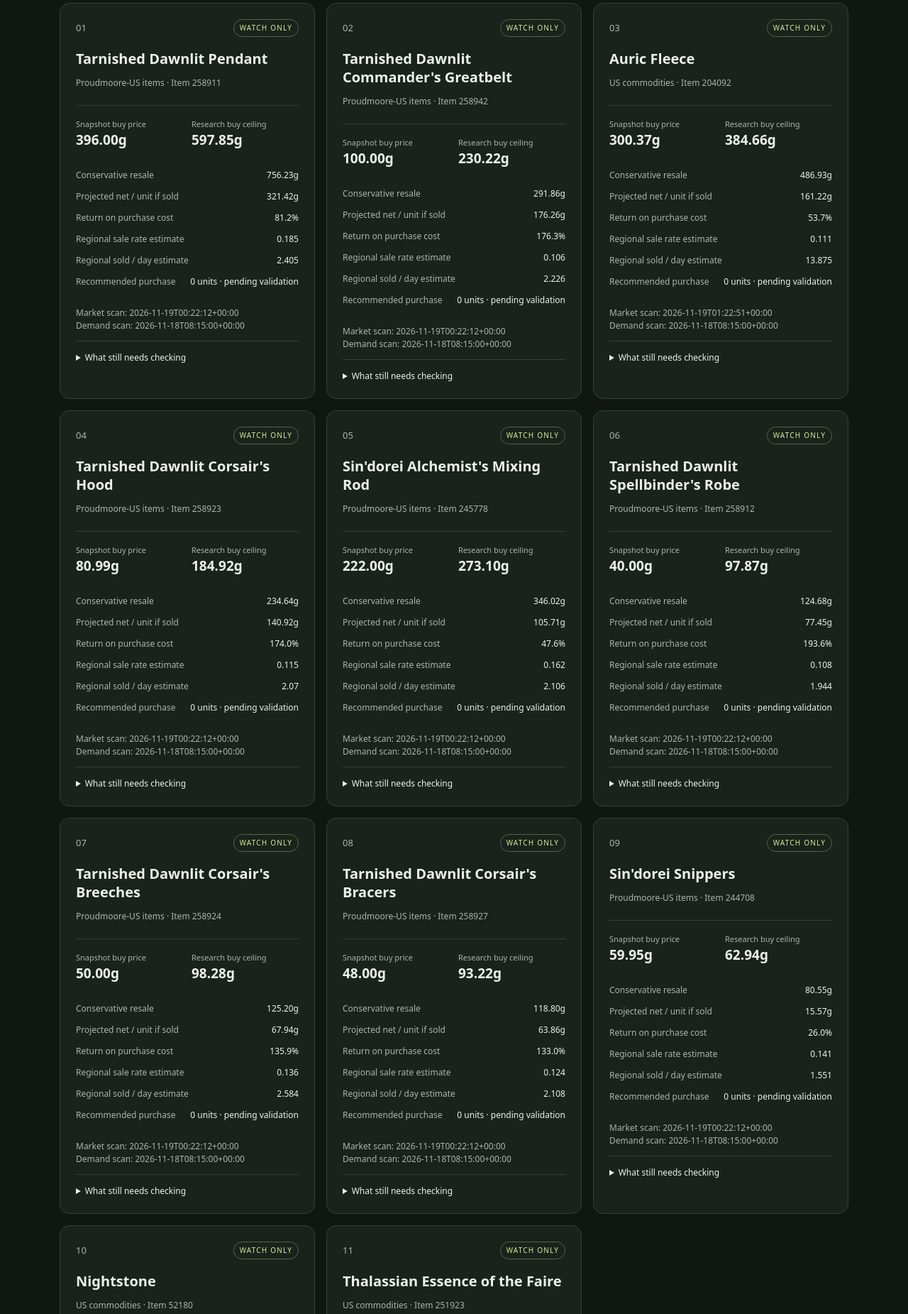
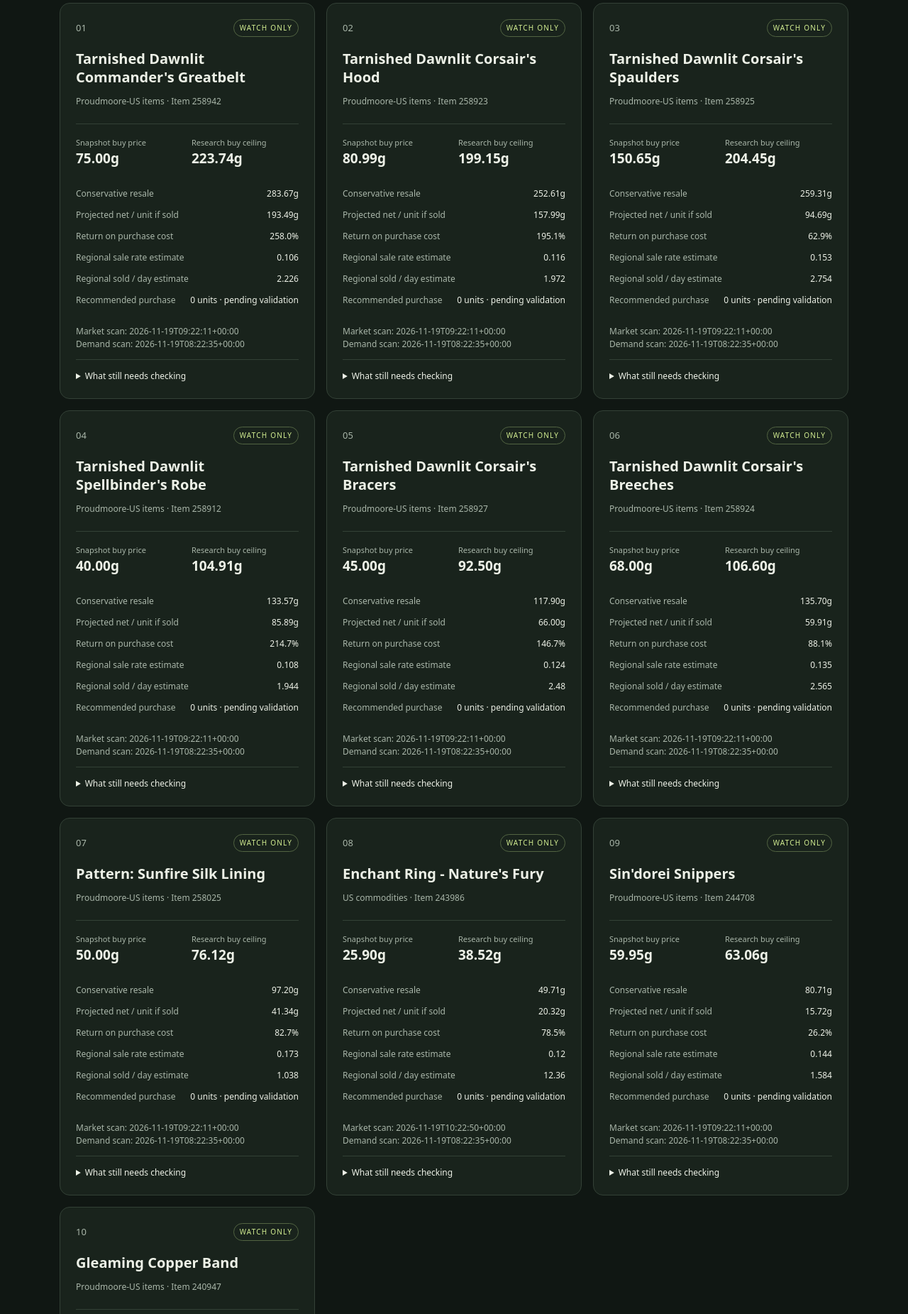
Before and after one commit to rclee/proudmoore-market-scanner, a plain HTML site: page index.html in a window 1280 px wide. Shown: the part 748-2599 px from the top of the page at 71% size. Drawn offline with Linux system fonts and the light colour scheme.

Commit message:
Publish current market report

```diff
--- a/index.html
+++ b/index.html
@@ -30,139 +30,127 @@ footer{color:var(--muted);font-size:12px;margin-top:30px}a{color:var(--accent)}.
 <p class="muted">Showing up to 100 candidates, ranked by projected profit per unit. Regional demand is not your personal chance of a sale.</p>
 <div class="grid"><article data-scope="realm">
 <div class="card-top"><span class="rank">01</span><span class="tag">WATCH ONLY</span></div>
-<h3>Tarnished Dawnlit Pendant</h3><p class="muted">Proudmoore-US items · Item 258911</p>
-<div class="prices"><div><small>Snapshot buy price</small><strong>396.00g</strong></div>
-<div><small>Research buy ceiling</small><strong>597.85g</strong></div></div>
-<dl><div><dt>Conservative resale</dt><dd>756.23g</dd></div>
-<div><dt>Projected net / unit if sold</dt><dd>321.42g</dd></div>
-<div><dt>Return on purchase cost</dt><dd>81.2%</dd></div>
-<div><dt>Regional sale rate estimate</dt><dd>0.185</dd></div>
-<div><dt>Regional sold / day estimate</dt><dd>2.405</dd></div>
-<div><dt>Recommended purchase</dt><dd>0 units · pending validation</dd></div></dl>
-<p class="timestamp">Market scan: 2026-11-19T00:22:12+00:00<br>Demand scan: 2026-11-18T08:15:00+00:00</p>
-<details><summary>What still needs checking</summary><ul><li>Current listing price and available quantity not verified</li><li>No verified whitelist or inventory balance</li><li>Regional demand estimate; Proudmoore sell-through unproven</li><li>7–14 day market validation not completed</li><li>Base item CSV does not verify equipment or other item variants</li></ul></details></article><article data-scope="realm">
-<div class="card-top"><span class="rank">02</span><span class="tag">WATCH ONLY</span></div>
 <h3>Tarnished Dawnlit Commander&#x27;s Greatbelt</h3><p class="muted">Proudmoore-US items · Item 258942</p>
-<div class="prices"><div><small>Snapshot buy price</small><strong>100.00g</strong></div>
-<div><small>Research buy ceiling</small><strong>230.22g</strong></div></div>
-<dl><div><dt>Conservative resale</dt><dd>291.86g</dd></div>
-<div><dt>Projected net / unit if sold</dt><dd>176.26g</dd></div>
-<div><dt>Return on purchase cost</dt><dd>176.3%</dd></div>
+<div class="prices"><div><small>Snapshot buy price</small><strong>75.00g</strong></div>
+<div><small>Research buy ceiling</small><strong>223.74g</strong></div></div>
+<dl><div><dt>Conservative resale</dt><dd>283.67g</dd></div>
+<div><dt>Projected net / unit if sold</dt><dd>193.49g</dd></div>
+<div><dt>Return on purchase cost</dt><dd>258.0%</dd></div>
 <div><dt>Regional sale rate estimate</dt><dd>0.106</dd></div>
 <div><dt>Regional sold / day estimate</dt><dd>2.226</dd></div>
 <div><dt>Recommended purchase</dt><dd>0 units · pending validation</dd></div></dl>
-<p class="timestamp">Market scan: 2026-11-19T00:22:12+00:00<br>Demand scan: 2026-11-18T08:15:00+00:00</p>
-<details><summary>What still needs checking</summary><ul><li>Current listing price and available quantity not verified</li><li>No verified whitelist or inventory balance</li><li>Regional demand estimate; Proudmoore sell-through unproven</li><li>7–14 day market validation not completed</li><li>Base item CSV does not verify equipment or other item variants</li></ul></details></article><article data-scope="commodities">
-<div class="card-top"><span class="rank">03</span><span class="tag">WATCH ONLY</span></div>
-<h3>Auric Fleece</h3><p class="muted">US commodities · Item 204092</p>
-<div class="prices"><div><small>Snapshot buy price</small><strong>300.37g</strong></div>
-<div><small>Research buy ceiling</small><strong>384.66g</strong></div></div>
-<dl><div><dt>Conservative resale</dt><dd>486.93g</dd></div>
-<div><dt>Projected net / unit if sold</dt><dd>161.22g</dd></div>
-<div><dt>Return on purchase cost</dt><dd>53.7%</dd></div>
-<div><dt>Regional sale rate estimate</dt><dd>0.111</dd></div>
-<div><dt>Regional sold / day estimate</dt><dd>13.875</dd></div>
-<div><dt>Recommended purchase</dt><dd>0 units · pending validation</dd></div></dl>
-<p class="timestamp">Market scan: 2026-11-19T01:22:51+00:00<br>Demand scan: 2026-11-18T08:15:00+00:00</p>
-<details><summary>What still needs checking</summary><ul><li>Current listing price and available quantity not verified</li><li>No verified whitelist or inventory balance</li><li>Regional demand estimate; Proudmoore sell-through unproven</li><li>7–14 day market validation not completed</li></ul></details></article><article data-scope="realm">
-<div class="card-top"><span class="rank">04</span><span class="tag">WATCH ONLY</span></div>
+<p class="timestamp">Market scan: 2026-11-19T09:22:11+00:00<br>Demand scan: 2026-11-19T08:22:35+00:00</p>
+<details><summary>What still needs checking</summary><ul><li>Current listing price and available quantity not verified</li><li>No verified whitelist or inventory balance</li><li>Regional demand estimate; Proudmoore sell-through unproven</li><li>7–14 day market validation not completed</li><li>Base item CSV does not verify equipment or other item variants</li></ul></details></article><article data-scope="realm">
+<div class="card-top"><span class="rank">02</span><span class="tag">WATCH ONLY</span></div>
 <h3>Tarnished Dawnlit Corsair&#x27;s Hood</h3><p class="muted">Proudmoore-US items · Item 258923</p>
 <div class="prices"><div><small>Snapshot buy price</small><strong>80.99g</strong></div>
-<div><small>Research buy ceiling</small><strong>184.92g</strong></div></div>
-<dl><div><dt>Conservative resale</dt><dd>234.64g</dd></div>
-<div><dt>Projected net / unit if sold</dt><dd>140.92g</dd></div>
-<div><dt>Return on purchase cost</dt><dd>174.0%</dd></div>
-<div><dt>Regional sale rate estimate</dt><dd>0.115</dd></div>
-<div><dt>Regional sold / day estimate</dt><dd>2.07</dd></div>
+<div><small>Research buy ceiling</small><strong>199.15g</strong></div></div>
+<dl><div><dt>Conservative resale</dt><dd>252.61g</dd></div>
+<div><dt>Projected net / unit if sold</dt><dd>157.99g</dd></div>
+<div><dt>Return on purchase cost</dt><dd>195.1%</dd></div>
+<div><dt>Regional sale rate estimate</dt><dd>0.116</dd></div>
+<div><dt>Regional sold / day estimate</dt><dd>1.972</dd></div>
 <div><dt>Recommended purchase</dt><dd>0 units · pending validation</dd></div></dl>
-<p class="timestamp">Market scan: 2026-11-19T00:22:12+00:00<br>Demand scan: 2026-11-18T08:15:00+00:00</p>
+<p class="timestamp">Market scan: 2026-11-19T09:22:11+00:00<br>Demand scan: 2026-11-19T08:22:35+00:00</p>
 <details><summary>What still needs checking</summary><ul><li>Current listing price and available quantity not verified</li><li>No verified whitelist or inventory balance</li><li>Regional demand estimate; Proudmoore sell-through unproven</li><li>7–14 day market validation not completed</li><li>Base item CSV does not verify equipment or other item variants</li></ul></details></article><article data-scope="realm">
-<div class="card-top"><span class="rank">05</span><span class="tag">WATCH ONLY</span></div>
-<h3>Sin&#x27;dorei Alchemist&#x27;s Mixing Rod</h3><p class="muted">Proudmoore-US items · Item 245778</p>
-<div class="prices"><div><small>Snapshot buy price</small><strong>222.00g</strong></div>
-<div><small>Research buy ceiling</small><strong>273.10g</strong></div></div>
-<dl><div><dt>Conservative resale</dt><dd>346.02g</dd></div>
-<div><dt>Projected net / unit if sold</dt><dd>105.71g</dd></div>
-<div><dt>Return on purchase cost</dt><dd>47.6%</dd></div>
-<div><dt>Regional sale rate estimate</dt><dd>0.162</dd></div>
-<div><dt>Regional sold / day estimate</dt><dd>2.106</dd></div>
+<div class="card-top"><span class="rank">03</span><span class="tag">WATCH ONLY</span></div>
+<h3>Tarnished Dawnlit Corsair&#x27;s Spaulders</h3><p class="muted">Proudmoore-US items · Item 258925</p>
+<div class="prices"><div><small>Snapshot buy price</small><strong>150.65g</strong></div>
+<div><small>Research buy ceiling</small><strong>204.45g</strong></div></div>
+<dl><div><dt>Conservative resale</dt><dd>259.31g</dd></div>
+<div><dt>Projected net / unit if sold</dt><dd>94.69g</dd></div>
+<div><dt>Return on purchase cost</dt><dd>62.9%</dd></div>
+<div><dt>Regional sale rate estimate</dt><dd>0.153</dd></div>
+<div><dt>Regional sold / day estimate</dt><dd>2.754</dd></div>
 <div><dt>Recommended purchase</dt><dd>0 units · pending validation</dd></div></dl>
-<p class="timestamp">Market scan: 2026-11-19T00:22:12+00:00<br>Demand scan: 2026-11-18T08:15:00+00:00</p>
+<p class="timestamp">Market scan: 2026-11-19T09:22:11+00:00<br>Demand scan: 2026-11-19T08:22:35+00:00</p>
 <details><summary>What still needs checking</summary><ul><li>Current listing price and available quantity not verified</li><li>No verified whitelist or inventory balance</li><li>Regional demand estimate; Proudmoore sell-through unproven</li><li>7–14 day market validation not completed</li><li>Base item CSV does not verify equipment or other item variants</li></ul></details></article><article data-scope="realm">
-<div class="card-top"><span class="rank">06</span><span class="tag">WATCH ONLY</span></div>
+<div class="card-top"><span class="rank">04</span><span class="tag">WATCH ONLY</span></div>
 <h3>Tarnished Dawnlit Spellbinder&#x27;s Robe</h3><p class="muted">Proudmoore-US items · Item 258912</p>
 <div class="prices"><div><small>Snapshot buy price</small><strong>40.00g</strong></div>
-<div><small>Research buy ceiling</small><strong>97.87g</strong></div></div>
-<dl><div><dt>Conservative resale</dt><dd>124.68g</dd></div>
-<div><dt>Projected net / unit if sold</dt><dd>77.45g</dd></div>
-<div><dt>Return on purchase cost</dt><dd>193.6%</dd></div>
+<div><small>Research buy ceiling</small><strong>104.91g</strong></div></div>
+<dl><div><dt>Conservative resale</dt><dd>133.57g</dd></div>
+<div><dt>Projected net / unit if sold</dt><dd>85.89g</dd></div>
+<div><dt>Return on purchase cost</dt><dd>214.7%</dd></div>
 <div><dt>Regional sale rate estimate</dt><dd>0.108</dd></div>
 <div><dt>Regional sold / day estimate</dt><dd>1.944</dd></div>
 <div><dt>Recommended purchase</dt><dd>0 units · pending validation</dd></div></dl>
-<p class="timestamp">Market scan: 2026-11-19T00:22:12+00:00<br>Demand scan: 2026-11-18T08:15:00+00:00</p>
+<p class="timestamp">Market scan: 2026-11-19T09:22:11+00:00<br>Demand scan: 2026-11-19T08:22:35+00:00</p>
+<details><summary>What still needs checking</summary><ul><li>Current listing price and available quantity not verified</li><li>No verified whitelist or inventory balance</li><li>Regional demand estimate; Proudmoore sell-through unproven</li><li>7–14 day market validation not completed</li><li>Base item CSV does not verify equipment or other item variants</li></ul></details></article><article data-scope="realm">
+<div class="card-top"><span class="rank">05</span><span class="tag">WATCH ONLY</span></div>
+<h3>Tarnished Dawnlit Corsair&#x27;s Bracers</h3><p class="muted">Proudmoore-US items · Item 258927</p>
+<div class="prices"><div><small>Snapshot buy price</small><strong>45.00g</strong></div>
+<div><small>Research buy ceiling</small><strong>92.50g</strong></div></div>
+<dl><div><dt>Conservative resale</dt><dd>117.90g</dd></div>
+<div><dt>Projected net / unit if sold</dt><dd>66.00g</dd></div>
+<div><dt>Return on purchase cost</dt><dd>146.7%</dd></div>
+<div><dt>Regional sale rate estimate</dt><dd>0.124</dd></div>
+<div><dt>Regional sold / day estimate</dt><dd>2.48</dd></div>
+<div><dt>Recommended purchase</dt><dd>0 units · pending validation</dd></div></dl>
+<p class="timestamp">Market scan: 2026-11-19T09:22:11+00:00<br>Demand scan: 2026-11-19T08:22:35+00:00</p>
+<details><summary>What still needs checking</summary><ul><li>Current listing price and available quantity not verified</li><li>No verified whitelist or inventory balance</li><li>Regional demand estimate; Proudmoore sell-through unproven</li><li>7–14 day market validation not completed</li><li>Base item CSV does not verify equipment or other item variants</li></ul></details></article><article data-scope="realm">
+<div class="card-top"><span class="rank">06</span><span class="tag">WATCH ONLY</span></div>
+<h3>Tarnished Dawnlit Corsair&#x27;s Breeches</h3><p class="muted">Proudmoore-US items · Item 258924</p>
+<div class="prices"><div><small>Snapshot buy price</small><strong>68.00g</strong></div>
+<div><small>Research buy ceiling</small><strong>106.60g</strong></div></div>
+<dl><div><dt>Conservative resale</dt><dd>135.70g</dd></div>
+<div><dt>Projected net / unit if sold</dt><dd>59.91g</dd></div>
+<div><dt>Return on purchase cost</dt><dd>88.1%</dd></div>
+<div><dt>Regional sale rate estimate</dt><dd>0.135</dd></div>
+<div><dt>Regional sold / day estimate</dt><dd>2.565</dd></div>
+<div><dt>Recommended purchase</dt><dd>0 units · pending validation</dd></div></dl>
+<p class="timestamp">Market scan: 2026-11-19T09:22:11+00:00<br>Demand scan: 2026-11-19T08:22:35+00:00</p>
 <details><summary>What still needs checking</summary><ul><li>Current listing price and available quantity not verified</li><li>No verified whitelist or inventory balance</li><li>Regional demand estimate; Proudmoore sell-through unproven</li><li>7–14 day market validation not completed</li><li>Base item CSV does not verify equipment or other item variants</li></ul></details></article><article data-scope="realm">
 <div class="card-top"><span class="rank">07</span><span class="tag">WATCH ONLY</span></div>
-<h3>Tarnished Dawnlit Corsair&#x27;s Breeches</h3><p class="muted">Proudmoore-US items · Item 258924</p>
+<h3>Pattern: Sunfire Silk Lining</h3><p class="muted">Proudmoore-US items · Item 258025</p>
 <div class="prices"><div><small>Snapshot buy price</small><strong>50.00g</strong></div>
-<div><small>Research buy ceiling</small><strong>98.28g</strong></div></div>
-<dl><div><dt>Conservative resale</dt><dd>125.20g</dd></div>
-<div><dt>Projected net / unit if sold</dt><dd>67.94g</dd></div>
-<div><dt>Return on purchase cost</dt><dd>135.9%</dd></div>
-<div><dt>Regional sale rate estimate</dt><dd>0.136</dd></div>
-<div><dt>Regional sold / day estimate</dt><dd>2.584</dd></div>
+<div><small>Research buy ceiling</small><strong>76.12g</strong></div></div>
+<dl><div><dt>Conservative resale</dt><dd>97.20g</dd></div>
+<div><dt>Projected net / unit if sold</dt><dd>41.34g</dd></div>
+<div><dt>Return on purchase cost</dt><dd>82.7%</dd></div>
+<div><dt>Regional sale rate estimate</dt><dd>0.173</dd></div>
+<div><dt>Regional sold / day estimate</dt><dd>1.038</dd></div>
 <div><dt>Recommended purchase</dt><dd>0 units · pending validation</dd></div></dl>
-<p class="timestamp">Market scan: 2026-11-19T00:22:12+00:00<br>Demand scan: 2026-11-18T08:15:00+00:00</p>
-<details><summary>What still needs checking</summary><ul><li>Current listing price and available quantity not verified</li><li>No verified whitelist or inventory balance</li><li>Regional demand estimate; Proudmoore sell-through unproven</li><li>7–14 day market validation not completed</li><li>Base item CSV does not verify equipment or other item variants</li></ul></details></article><article data-scope="realm">
+<p class="timestamp">Market scan: 2026-11-19T09:22:11+00:00<br>Demand scan: 2026-11-19T08:22:35+00:00</p>
+<details><summary>What still needs checking</summary><ul><li>Current listing price and available quantity not verified</li><li>No verified whitelist or inventory balance</li><li>Regional demand estimate; Proudmoore sell-through unproven</li><li>7–14 day market validation not completed</li><li>Base item CSV does not verify equipment or other item variants</li></ul></details></article><article data-scope="commodities">
 <div class="card-top"><span class="rank">08</span><span class="tag">WATCH ONLY</span></div>
-<h3>Tarnished Dawnlit Corsair&#x27;s Bracers</h3><p class="muted">Proudmoore-US items · Item 258927</p>
-<div class="prices"><div><small>Snapshot buy price</small><strong>48.00g</strong></div>
-<div><small>Research buy ceiling</small><strong>93.22g</strong></div></div>
-<dl><div><dt>Conservative resale</dt><dd>118.80g</dd></div>
-<div><dt>Projected net / unit if sold</dt><dd>63.86g</dd></div>
-<div><dt>Return on purchase cost</dt><dd>133.0%</dd></div>
-<div><dt>Regional sale rate estimate</dt><dd>0.124</dd></div>
-<div><dt>Regional sold / day estimate</dt><dd>2.108</dd></div>
+<h3>Enchant Ring - Nature&#x27;s Fury</h3><p class="muted">US commodities · Item 243986</p>
+<div class="prices"><div><small>Snapshot buy price</small><strong>25.90g</strong></div>
+<div><small>Research buy ceiling</small><strong>38.52g</strong></div></div>
+<dl><div><dt>Conservative resale</dt><dd>49.71g</dd></div>
+<div><dt>Projected net / unit if sold</dt><dd>20.32g</dd></div>
+<div><dt>Return on purchase cost</dt><dd>78.5%</dd></div>
+<div><dt>Regional sale rate estimate</dt><dd>0.12</dd></div>
+<div><dt>Regional sold / day estimate</dt><dd>12.36</dd></div>
 <div><dt>Recommended purchase</dt><dd>0 units · pending validation</dd></div></dl>
-<p class="timestamp">Market scan: 2026-11-19T00:22:12+00:00<br>Demand scan: 2026-11-18T08:15:00+00:00</p>
-<details><summary>What still needs checking</summary><ul><li>Current listing price and available quantity not verified</li><li>No verified whitelist or inventory balance</li><li>Regional demand estimate; Proudmoore sell-through unproven</li><li>7–14 day market validation not completed</li><li>Base item CSV does not verify equipment or other item variants</li></ul></details></article><article data-scope="realm">
+<p class="timestamp">Market scan: 2026-11-19T10:22:50+00:00<br>Demand scan: 2026-11-19T08:22:35+00:00</p>
+<details><summary>What still needs checking</summary><ul><li>Current listing price and available quantity not verified</li><li>No verified whitelist or inventory balance</li><li>Regional demand estimate; Proudmoore sell-through unproven</li><li>7–14 day market validation not completed</li></ul></details></article><article data-scope="realm">
 <div class="card-top"><span class="rank">09</span><span class="tag">WATCH ONLY</span></div>
 <h3>Sin&#x27;dorei Snippers</h3><p class="muted">Proudmoore-US items · Item 244708</p>
 <div class="prices"><div><small>Snapshot buy price</small><strong>59.95g</strong></div>
-<div><small>Research buy ceiling</small><strong>62.94g</strong></div></div>
-<dl><div><dt>Conservative resale</dt><dd>80.55g</dd></div>
-<div><dt>Projected net / unit if sold</dt><dd>15.57g</dd></div>
-<div><dt>Return on purchase cost</dt><dd>26.0%</dd></div>
-<div><dt>Regional sale rate estimate</dt><dd>0.141</dd></div>
-<div><dt>Regional sold / day estimate</dt><dd>1.551</dd></div>
+<div><small>Research buy ceiling</small><strong>63.06g</strong></div></div>
+<dl><div><dt>Conservative resale</dt><dd>80.71g</dd></div>
+<div><dt>Projected net / unit if sold</dt><dd>15.72g</dd></div>
+<div><dt>Return on purchase cost</dt><dd>26.2%</dd></div>
+<div><dt>Regional sale rate estimate</dt><dd>0.144</dd></div>
+<div><dt>Regional sold / day estimate</dt><dd>1.584</dd></div>
 <div><dt>Recommended purchase</dt><dd>0 units · pending validation</dd></div></dl>
-<p class="timestamp">Market scan: 2026-11-19T00:22:12+00:00<br>Demand scan: 2026-11-18T08:15:00+00:00</p>
-<details><summary>What still needs checking</summary><ul><li>Current listing price and available quantity not verified</li><li>No verified whitelist or inventory balance</li><li>Regional demand estimate; Proudmoore sell-through unproven</li><li>7–14 day market validation not completed</li><li>Base item CSV does not verify equipment or other item variants</li></ul></details></article><article data-scope="commodities">
+<p class="timestamp">Market scan: 2026-11-19T09:22:11+00:00<br>Demand scan: 2026-11-19T08:22:35+00:00</p>
+<details><summary>What still needs checking</summary><ul><li>Current listing price and available quantity not verified</li><li>No verified whitelist or inventory balance</li><li>Regional demand estimate; Proudmoore sell-through unproven</li><li>7–14 day market validation not completed</li><li>Base item CSV does not verify equipment or other item variants</li></ul></details></article><article data-scope="realm">
 <div class="card-top"><span class="rank">10</span><span class="tag">WATCH ONLY</span></div>
-<h3>Nightstone</h3><p class="muted">US commodities · Item 52180</p>
-<div class="prices"><div><small>Snapshot buy price</small><strong>4.90g</strong></div>
-<div><small>Research buy ceiling</small><strong>15.73g</strong></div></div>
-<dl><div><dt>Conservative resale</dt><dd>20.92g</dd></div>
-<div><dt>Projected net / unit if sold</dt><dd>13.98g</dd></div>
-<div><dt>Return on purchase cost</dt><dd>285.2%</dd></div>
-<div><dt>Regional sale rate estimate</dt><dd>0.102</dd></div>
-<div><dt>Regional sold / day estimate</dt><dd>155.652</dd></div>
+<h3>Gleaming Copper Band</h3><p class="muted">Proudmoore-US items · Item 240947</p>
+<div class="prices"><div><small>Snapshot buy price</small><strong>11.00g</strong></div>
+<div><small>Research buy ceiling</small><strong>11.01g</strong></div></div>
+<dl><div><dt>Conservative resale</dt><dd>14.97g</dd></div>
+<div><dt>Projected net / unit if sold</dt><dd>2.22g</dd></div>
+<div><dt>Return on purchase cost</dt><dd>20.2%</dd></div>
+<div><dt>Regional sale rate estimate</dt><dd>0.143</dd></div>
+<div><dt>Regional sold / day estimate</dt><dd>1.573</dd></div>
 <div><dt>Recommended purchase</dt><dd>0 units · pending validation</dd></div></dl>
-<p class="timestamp">Market scan: 2026-11-19T01:22:51+00:00<br>Demand scan: 2026-11-18T08:15:00+00:00</p>
-<details><summary>What still needs checking</summary><ul><li>Current listing price and available quantity not verified</li><li>No verified whitelist or inventory balance</li><li>Regional demand estimate; Proudmoore sell-through unproven</li><li>7–14 day market validation not completed</li></ul></details></article><article data-scope="commodities">
-<div class="card-top"><span class="rank">11</span><span class="tag">WATCH ONLY</span></div>
-<h3>Thalassian Essence of the Faire</h3><p class="muted">US commodities · Item 251923</p>
-<div class="prices"><div><small>Snapshot buy price</small><strong>2.69g</strong></div>
-<div><small>Research buy ceiling</small><strong>4.48g</strong></div></div>
-<dl><div><dt>Conservative resale</dt><dd>6.71g</dd></div>
-<div><dt>Projected net / unit if sold</dt><dd>2.69g</dd></div>
-<div><dt>Return on purchase cost</dt><dd>99.9%</dd></div>
-<div><dt>Regional sale rate estimate</dt><dd>0.497</dd></div>
-<div><dt>Regional sold / day estimate</dt><dd>23726.283</dd></div>
-<div><dt>Recommended purchase</dt><dd>0 units · pending validation</dd></div></dl>
-<p class="timestamp">Market scan: 2026-11-19T01:22:51+00:00<br>Demand scan: 2026-11-18T08:15:00+00:00</p>
-<details><summary>What still needs checking</summary><ul><li>Current listing price and available quantity not verified</li><li>No verified whitelist or inventory balance</li><li>Regional demand estimate; Proudmoore sell-through unproven</li><li>7–14 day market validation not completed</li></ul></details></article></div><p id="filter-empty" class="muted" hidden>No candidates in this market.</p></section>
-<section class="sources"><h2>Source health</h2><ul><li data-expiry='2026-11-19T06:22:12+00:00'><b>realm</b><span>16,752 rows · 2026-11-19T00:22:12+00:00</span><em>Fresh at scan</em></li><li data-expiry='2026-11-19T07:22:51+00:00'><b>commodities</b><span>10,772 rows · 2026-11-19T01:22:51+00:00</span><em>Fresh at scan</em></li><li data-expiry='2026-11-20T08:15:00+00:00'><b>region</b><span>29,776 rows · 2026-11-18T08:15:00+00:00</span><em>Fresh at scan</em></li></ul>
-<p class="muted">Report generated 2026-11-19T02:49:47.713219+00:00. Prices are snapshots, not live quotes. The page checks source expiry while open.</p></section>
+<p class="timestamp">Market scan: 2026-11-19T09:22:11+00:00<br>Demand scan: 2026-11-19T08:22:35+00:00</p>
+<details><summary>What still needs checking</summary><ul><li>Current listing price and available quantity not verified</li><li>No verified whitelist or inventory balance</li><li>Regional demand estimate; Proudmoore sell-through unproven</li><li>7–14 day market validation not completed</li><li>Base item CSV does not verify equipment or other item variants</li></ul></details></article></div><p id="filter-empty" class="muted" hidden>No candidates in this market.</p></section>
+<section class="sources"><h2>Source health</h2><ul><li data-expiry='2026-11-19T15:22:11+00:00'><b>realm</b><span>16,831 rows · 2026-11-19T09:22:11+00:00</span><em>Fresh at scan</em></li><li data-expiry='2026-11-19T16:22:50+00:00'><b>commodities</b><span>10,765 rows · 2026-11-19T10:22:50+00:00</span><em>Fresh at scan</em></li><li data-expiry='2026-11-21T08:22:35+00:00'><b>region</b><span>29,735 rows · 2026-11-19T08:22:35+00:00</span><em>Fresh at scan</em></li></ul>
+<p class="muted">Report generated 2026-11-19T12:11:34.562596+00:00. Prices are snapshots, not live quotes. The page checks source expiry while open.</p></section>
 <footer>Research ceiling includes a 5% AH cut, 10% resale markdown, and 1g lost-deposit allowance per unit.
 These are configurable planning assumptions, not verified listing fees. No token price is connected yet.<br>
 Data: <a href="https://tradeskillmaster.com/public-data">TradeSkillMaster</a>. Unofficial fan project; no automated game actions.</footer></main>
```
Also changed, not shown: report.json.
